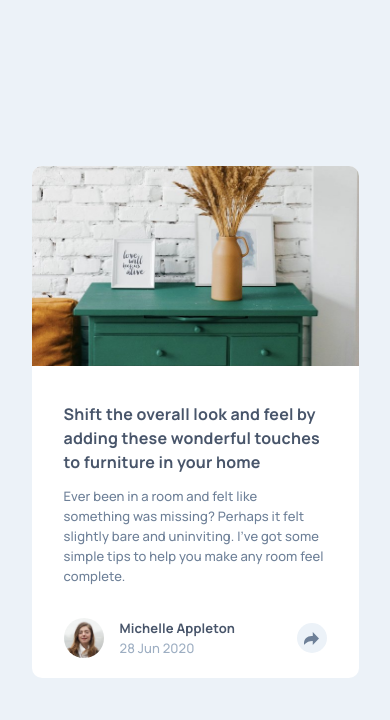
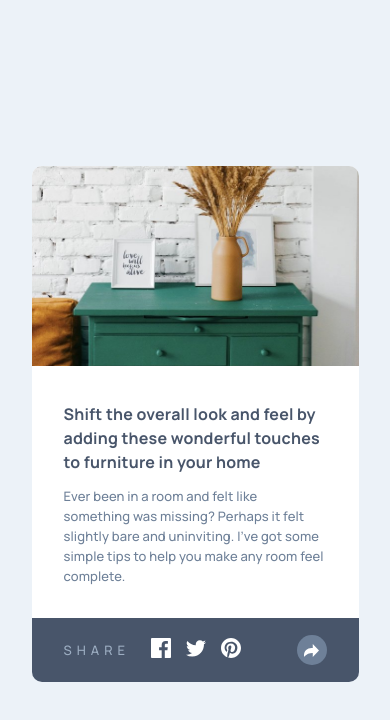
Before and after one commit to thomaserdmenger/article-preview-component, a plain HTML site: page index.html in a window 390 px wide. Both pictures are taken after a click on the element 311 px from the left and 638 px from the top of the page. Drawn offline with Linux system fonts and the light colour scheme.

Commit message:
add social container + interactivity on mobile

```diff
--- a/css/styles.css
+++ b/css/styles.css
@@ -78,6 +78,7 @@ p {
   display: flex;
   align-items: center;
   justify-content: space-between;
+  /* display: none; */
 }
 
 .media__container-left {
@@ -96,7 +97,8 @@ p {
   flex-direction: column;
 }
 
-.media__share-container {
+.media__share-container,
+.social__share-container {
   height: 1.875rem;
   width: 1.875rem;
   border-radius: 100%;
@@ -104,6 +106,10 @@ p {
   display: grid;
   place-items: center;
   cursor: pointer;
+}
+
+.social__share-container {
+  background-color: var(--color-text);
 }
 
 .media__share-container:hover {
@@ -127,6 +133,37 @@ p {
   font-size: 0.8125rem;
   line-height: 1.25rem;
   letter-spacing: 0.12px;
+}
+
+.social__container {
+  height: 4rem;
+  width: 20.4375rem;
+  border-bottom-left-radius: var(--border-radius);
+  border-bottom-right-radius: var(--border-radius);
+  background-color: var(--color-heading);
+  margin-left: -2rem;
+  display: flex;
+  align-items: center;
+  padding: 0 2rem;
+  display: none;
+}
+
+.social__text {
+  color: var(--color-text-light);
+  text-transform: uppercase;
+  font-weight: 500;
+  line-height: 1.25rem;
+  letter-spacing: 0.3125rem;
+  font-size: 0.8125rem;
+  margin-right: 1.3125rem;
+}
+
+.social__image__container {
+  width: 5.75rem;
+  display: flex;
+  justify-content: space-between;
+  align-items: center;
+  margin-right: 3.5rem;
 }
 
 @media only screen and (min-width: 1000px) {
--- a/index.html
+++ b/index.html
@@ -40,6 +40,23 @@
               <img class="media__button__share--white" src="./images/icon-share-white.svg" alt="#" />
             </div>
           </div>
+          <div class="social__container">
+            <p class="social__text">share</p>
+            <div class="social__image__container">
+              <a href="https://www.facebook.com/" target="_blank"
+                ><img src="./images/icon-facebook.svg" alt="#"
+              /></a>
+              <a href="https://twitter.com/" target="_blank"
+                ><img src="./images/icon-twitter.svg" alt="#"
+              /></a>
+              <a href="https://www.pinterest.com/" target="_blank"
+                ><img src="./images/icon-pinterest.svg" alt="#"
+              /></a>
+            </div>
+            <div class="social__share-container">
+              <img class="social__button__share--white" src="./images/icon-share-white.svg" alt="#" />
+            </div>
+          </div>
         </div>
       </div>
     </main>
--- a/scripts/script.js
+++ b/scripts/script.js
@@ -4,9 +4,24 @@ const imgShareContainer = document.querySelector('.media__share-container');
 const imgShareDefault = document.querySelector('.media__button__share');
 const imgShareWhite = document.querySelector('.media__button__share--white');
 
+const socialContainer = document.querySelector('.social__container');
+const socialShareContainer = document.querySelector('.social__share-container');
+
+const mediaContainer = document.querySelector('.media__container');
+
 imgShareContainer.addEventListener('mouseenter', () => {
   imgShareDefault.style.display = 'none';
   imgShareWhite.style.display = 'block';
+});
+
+imgShareContainer.addEventListener('click', () => {
+  mediaContainer.style.display = 'none';
+  socialContainer.style.display = 'flex';
+});
+
+socialShareContainer.addEventListener('click', () => {
+  mediaContainer.style.display = 'flex';
+  socialContainer.style.display = 'none';
 });
 
 imgShareContainer.addEventListener('mouseleave', () => {
```
